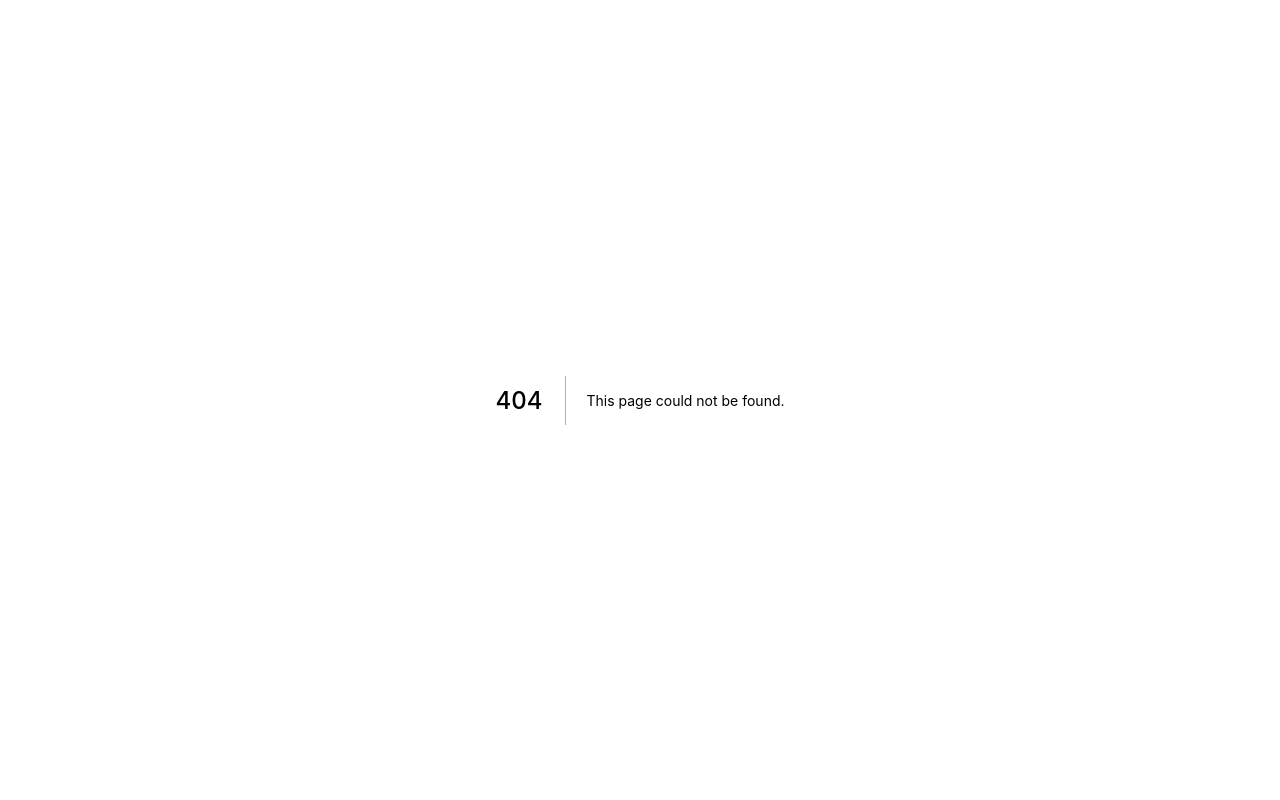
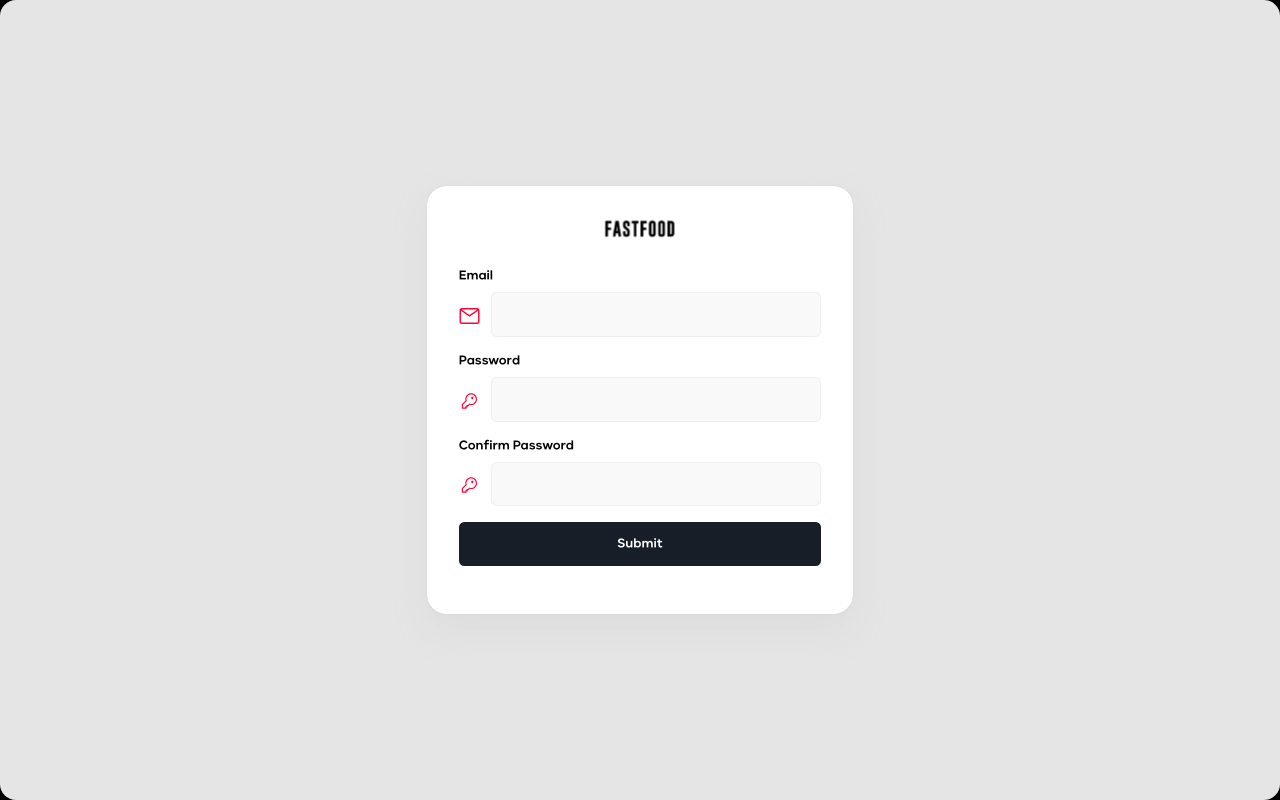
Before and after one commit to ibyteinfomatics/fast-food, a Next.js app: page /forgot-password in a window 1280 px wide. Before the commit this address had no page. Built offline with nearby package versions, Linux system fonts and the light colour scheme.

Commit message:
Forgot-password and OTP verify page setup

```diff
--- /dev/null
+++ b/pages/forgot-password.js
@@ -0,0 +1,98 @@
+import React, { useEffect } from 'react';
+import Link from 'next/link';
+import Image from 'next/image';
+
+export default function ForgotPassword() {
+  useEffect(() => {
+    document.body.classList.add('login__form');
+    document.body.classList.remove('steps');
+    document.body.classList.remove('home__page');
+    document.body.classList.remove('cart__page');
+    document.body.classList.remove('rest__pages');
+    document.body.classList.remove('cart__page');
+    document.body.classList.remove('checkout__page');
+  });
+    return (
+    <React.Fragment>
+      <>
+        <div className="user__form">
+          <div className="form__title">
+            <Link href="/">
+              <a>
+                <div className="site__logo">
+                  <Image
+                    src="/images/logo.svg"
+                    alt="logo"
+                    layout="fill"
+                    quality={100}
+                  />
+                </div>
+              </a>
+            </Link>
+          </div>
+          <form>
+            <div className="form--item">
+              <label className="form--label" htmlFor="email">
+                Email
+              </label>
+              <input
+                className="form--control"
+                type="email"
+                id="email"
+              />
+              <span className="form--icon">
+                <Image
+                  src="/images/envelope-icon-red.svg"
+                  alt="form icon"
+                  layout="fill"
+                  quality={100}
+                />
+              </span>
+            </div>
+            <div className="form--item">
+              <label className="form--label" htmlFor="pwd">
+                Password
+              </label>
+              <input
+                className="form--control"
+                type="password"
+                id="pwd"
+              />
+              <span className="form--icon">
+                <Image
+                  src="/images/key-icon-red.svg"
+                  alt="form icon"
+                  layout="fill"
+                  quality={100}
+                />
+              </span>
+            </div>
+            <div className="form--item">
+              <label className="form--label" htmlFor="cnfpwd">
+                Confirm Password
+              </label>
+              <input
+                className="form--control"
+                type="password"
+                id="cnfpwd"
+              />
+              <span className="form--icon">
+                <Image
+                  src="/images/key-icon-red.svg"
+                  alt="form icon"
+                  layout="fill"
+                  quality={100}
+                />
+              </span>
+            </div>
+            <div className="form--actions">
+              <button className="btn btnBlack" type="submit">
+                Submit
+              </button>
+            </div>
+          </form>
+        </div>
+      </>
+    </React.Fragment>
+  );
+}
--- a/pages/login.js
+++ b/pages/login.js
@@ -144,7 +144,7 @@
                 <label htmlFor="keptsigned">Sign me in</label>
               </div>
               <div className="forgot--pwd">
-                <Link href="#">
+                <Link href="/forgot-password">
                   <a>Forgot Password?</a>
                 </Link>
               </div>
--- a/styles/globals.css
+++ b/styles/globals.css
@@ -963,7 +963,7 @@
   display: block;
   bottom: 1.25rem;
   left: 0;
-  top: 50%;
+  top: 58%;
 }
 
 
```
Also changed, not shown: pages/otp-verify.js (added, +69 -0 lines), 1 other file (tests, documents, lock files or other folders).
